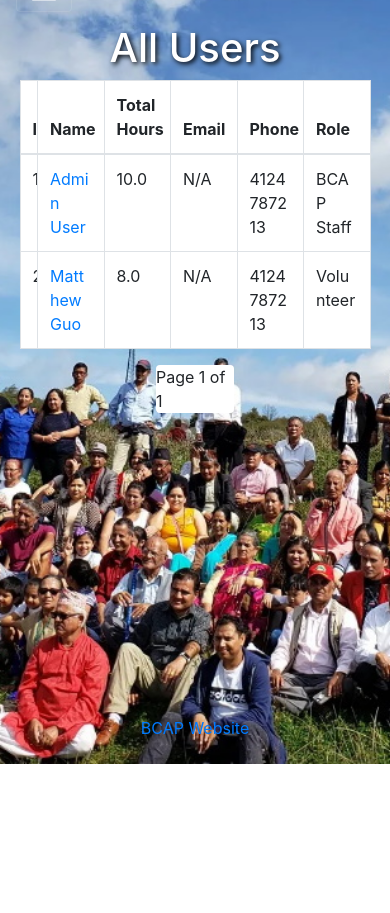
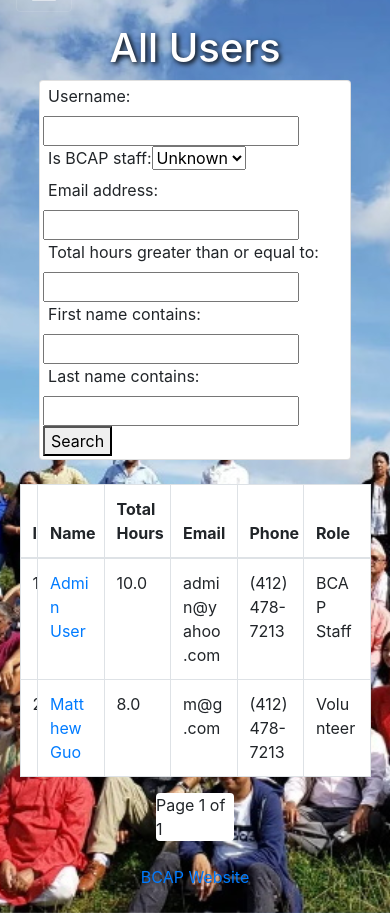
Before and after one commit to ayoubmansar/bcap-373, a Django app: page /volunteers/ in a window 390 px wide. Shown: the part 80-993 px from the top of the page. Before the commit the page ends 844 px from the top, so only its background shows below. Run offline with Django 3.2, Linux system fonts and the light colour scheme; a user stored in the database is signed in; data comes from the database, SQL or seed files in the repository; both versions use the stored data as it was after the commit; some libraries are stand-ins or nearby versions; some web fonts are replaced.

Commit message:
Added filter for view users page & updated front-end display format for phone #s

```diff
--- /dev/null
+++ b/bcap373_app/filters.py
@@ -0,0 +1,33 @@
+import django_filters
+from django_filters import DateFilter, CharFilter, NumberFilter
+from .models import *
+
+
+
+class VolunteerFilter(django_filters.FilterSet):
+    # Custom filtering functions
+    def total_hours(queryset, name, value):
+        if value is not None:
+            print('Checking ' + name + ' for >= ' + str(value))
+            users = User.objects.all()
+            for user in users:
+                print(user.get_hours())
+                print(float(user.get_hours()) >= float(value))
+            ids = [user.id for user in users if float(user.get_hours()) >= float(value)]
+            print(ids)
+            return queryset.filter(id__in=ids)
+        return queryset
+    # Excluded (non-default filters)
+    total_hours = NumberFilter(method=total_hours, label='Total hours greater than or equal to')
+    first_name = CharFilter(field_name='first_name', lookup_expr='icontains')
+    last_name = CharFilter(field_name='last_name', lookup_expr='icontains')
+    # Meta class
+    class Meta:
+        ordering = ['-id'] # To avoid pagination issues
+        model = User
+        fields = ['username','last_login','is_superuser','first_name','last_name','email','date_joined']
+        exclude = ['last_login','date_joined', 'first_name', 'last_name'] # this overrides anything in 'fields'
+
+    def __init__(self, *args, **kwargs):
+       super(VolunteerFilter, self).__init__(*args, **kwargs)
+       self.filters['is_superuser'].label="Is BCAP staff"
--- a/bcap373_app/static/bcap373_app/css/main.css
+++ b/bcap373_app/static/bcap373_app/css/main.css
@@ -26,6 +26,22 @@ body {
     color: #4a4a4a;
     font-size: 24px;
     position: center;
+}
+
+.card {
+    margin-left: 10%;
+    width: 80%;
+}
+
+.card form {
+    margin-left: 1%;
+    width: 98%;
+    margin-top: 1%;
+    margin-bottom: 1%;
+}
+
+.card label {
+    margin-left: 5px;
 }
 
 /* for large screens*/
--- /dev/null
+++ b/bcap373_app/templatetags/template_tags.py
@@ -0,0 +1,13 @@
+from django import template
+register = template.Library()
+
+def phonenumber(value):
+    if len(value) == 10:
+        # If U.S. based, format it
+        phone = '(%s) %s-%s' %(value[0:3],value[3:6],value[6:10])
+        return phone
+    else:
+        # Otherwise it's weird, so just render in plaintext
+        return value
+
+register.filter('phonenumber', phonenumber)
--- a/bcap373_app/views.py
+++ b/bcap373_app/views.py
@@ -27,6 +27,8 @@ from pytz import timezone
 # Paginator
 from django.core.paginator import Paginator
 from django.views.generic import ListView
+# Filters
+from .filters import VolunteerFilter
 
 # Email Receipt Stuff
 from django.core import mail
@@ -221,12 +223,16 @@ def add_individual_hours(request):
 def volunteers(request):
    if request.user.is_staff:
       records = User.objects.all()
-      records = list(records)
-      records.sort(key=lambda rec: rec.id, reverse=False)
+      #records = list(records)
+      #records.sort(key=lambda rec: rec.id, reverse=False)
+
+      myFilter = VolunteerFilter(request.GET, queryset=records)
+      records = myFilter.qs
+
       paginator = Paginator(records, settings.PAGINATOR_COUNT)
       page_number = request.GET.get('page')
       page_obj = paginator.get_page(page_number)
-      return render(request, "volunteers.html", {"page_obj" : page_obj})
+      return render(request, "volunteers.html", {"page_obj" : page_obj, 'myFilter': myFilter})
    else:
       return render(request, "landing.html")
 
--- a/bcap373_proj/settings.py
+++ b/bcap373_proj/settings.py
@@ -32,6 +32,7 @@ INSTALLED_APPS = [
     'django.contrib.sessions',
     'django.contrib.messages',
     'django.contrib.staticfiles',
+    'django_filters'
 ]
 
 MIDDLEWARE = [
@@ -122,8 +123,8 @@ LOGIN_REDIRECT_URL = 'home'
 LOGOUT_REDIRECT_URL = 'landing'
 
 # # DJANGO-HEROKU:
-import django_heroku
-django_heroku.settings(locals())
+# import django_heroku
+# django_heroku.settings(locals())
 
 
 # Heroku: Update database configuration from $DATABASE_URL.
--- a/requirements.txt
+++ b/requirements.txt
@@ -12,6 +12,7 @@ dj-database-url==0.5.0
 django>=2.2.11
 django-anysign==1.4
 django-crispy-forms==1.8.1
+django-filter==21.1
 django-heroku==0.3.1
 gunicorn==19.9.0
 html5lib==1.0.1
--- a/templates/profile.html
+++ b/templates/profile.html
@@ -1,5 +1,6 @@
 {% extends "base.html" %}
 {% load static %}
+{% load template_tags %}
 {% block pageContent %}
 <div class="center-page center-text">
     <div class="form-group">
@@ -19,7 +20,7 @@
             </tr>
             <tr>
                 <td class="table-column-1 pr-4"> Phone: </td>
-                <td class="table-column-2"> {% if user.profile.phone %} {{  user.profile.phone  }} {% endif %} </td>
+                <td class="table-column-2"> {% if user.profile.phone %} {{  user.profile.phone|phonenumber  }} {% endif %} </td>
             </tr>
             <tr>
                 <td class="table-column-1 pr-4"> Birth Date: </td>
--- a/templates/profile_view.html
+++ b/templates/profile_view.html
@@ -1,5 +1,6 @@
 {% extends "base.html" %}
 {% load static %}
+{% load template_tags %}
 {% block pageContent %}
 <div class="center-page center-text">
     <div class="form-group">
@@ -19,7 +20,7 @@
             </tr>
             <tr>
                 <td class="table-column-1 pr-4"> Phone: </td>
-                <td class="table-column-2"> {{  view_user.profile.phone  }} </td>
+                <td class="table-column-2"> {{  view_user.profile.phone|phonenumber  }} </td>
             </tr>
             <tr>
                 <td class="table-column-1 pr-4"> Birth Date: </td>
--- a/templates/volunteers.html
+++ b/templates/volunteers.html
@@ -1,10 +1,20 @@
 {% extends "base.html" %}
 {% load static %}
+{% load template_tags %}
 
 {% block pageContent %}
 <link rel="stylesheet" type="text/css" href="{% static 'bcap373_app/css/history.css' %}">
 <br/>
 <h1 id="shadow">All Users</h1>
+<div>
+    <div class="card">
+        <form method="get">
+            {{myFilter.form}}
+            <button type="submit">Search</button>
+        </form>
+    </div>
+</div>
+<br/>
 <table class="table table-striped table-bordered table-hover" style="width:90%">
     <thead class="custom">
         <tr>
@@ -22,8 +32,8 @@
             <td>{{ r.id }}</td>
             <td><a href="/view_user/?user={{r.id}}">{{ r }}</a></td>
             <td>{{ r.get_hours }}</td>
-            <td>{% if r.profile.email %} {{ r.profile.email }} {% else %} N/A {% endif %}</td>
-            <td>{% if r.profile.phone %} {{ r.profile.phone }} {% else %} N/A {% endif %}</td>
+            <td>{% if r.email %} {{ r.email }} {% else %} N/A {% endif %}</td>
+            <td>{% if r.profile.phone %} {{ r.profile.phone|phonenumber }} {% else %} N/A {% endif %}</td>
             <td> {% if r.is_staff %} BCAP Staff {% else %} Volunteer {% endif %} </td>
         </tr>
         {% endfor %}
```
Also changed, not shown: bcap373_app/templatetags/__init__.py (added), db.sqlite3.
